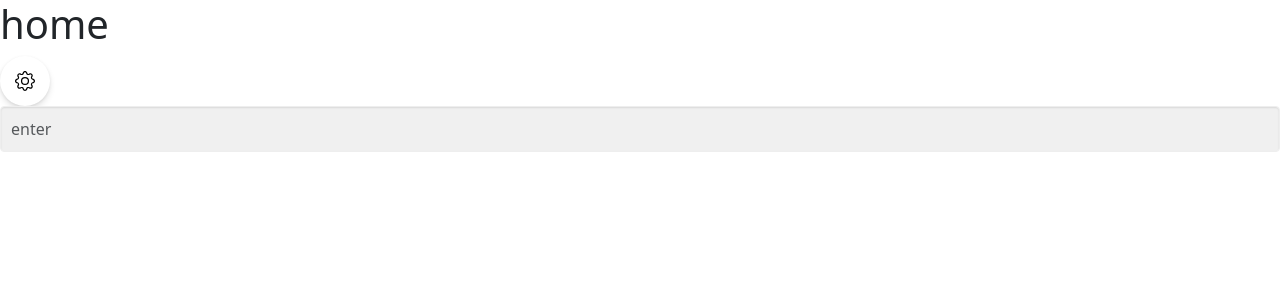
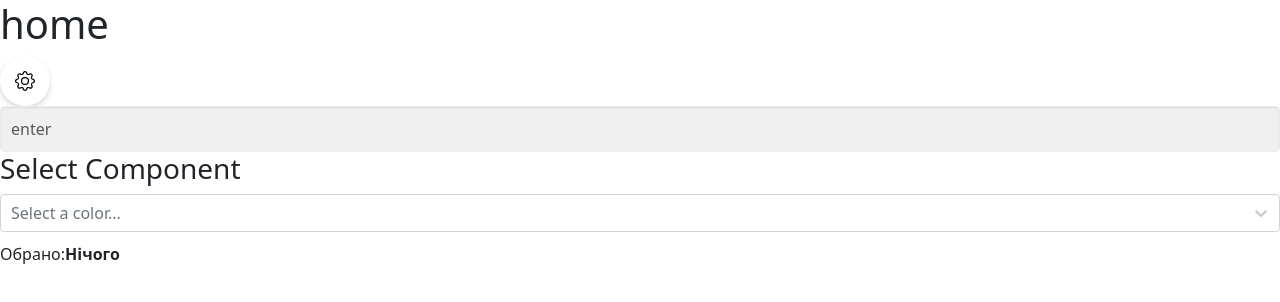
Before and after one commit to trae-op/test-task, a Next.js app: page /en in a window 1280 px wide. Shown: the top 302 px of the page. Built offline with nearby package versions, Linux system fonts and the light colour scheme.

Commit message:
Settings SelectField in process...

```diff
--- a/package.json
+++ b/package.json
@@ -18,7 +18,8 @@
     "react": "19.1.0",
     "react-bootstrap": "^2.10.10",
     "react-bootstrap-icons": "^1.11.6",
-    "react-dom": "19.1.0"
+    "react-dom": "19.1.0",
+    "react-select": "^5.10.2"
   },
   "devDependencies": {
     "@eslint/eslintrc": "^3",
--- a/src/app/[locale]/IndependentComponents.tsx
+++ b/src/app/[locale]/IndependentComponents.tsx
@@ -1,8 +1,11 @@
 "use client";
 
-import { Gear } from "react-bootstrap-icons";
+import { Gear, CaretDownFill } from "react-bootstrap-icons";
 import { CircleActionButton } from "@/components/ui/CircleActionButton";
 import { TextField } from "@/components/ui/TextField";
+import { SelectField } from "@/components/ui/SelectField";
+
+// Caret down fill
 
 export default function IndependentComponents() {
   return (
@@ -13,6 +16,7 @@ export default function IndependentComponents() {
         aria-label="settings"
       />
       <TextField type="search" placeholder="enter" />
+      <SelectField />
     </>
   );
 }
--- /dev/null
+++ b/src/components/ui/SelectField/SelectField.tsx
@@ -0,0 +1,75 @@
+"use client";
+
+import React, { useState } from "react";
+import Select, { SingleValue, ActionMeta, StylesConfig } from "react-select";
+
+interface OptionType {
+  value: string;
+  label: string;
+}
+
+type SelectedOption = SingleValue<OptionType>;
+
+const colourOptions: OptionType[] = [
+  { value: "red", label: "Red" },
+  { value: "blue", label: "Blue" },
+];
+
+const customStyles: StylesConfig<OptionType, false> = {
+  // ... (Ваші стилі залишилися незмінними)
+  control: (styles, { isFocused }) => ({
+    ...styles,
+    backgroundColor: "white",
+    border: "1px solid #ced4da",
+    borderRadius: "0.25rem",
+    minHeight: "38px",
+    boxShadow: "none",
+    "&:hover": {
+      borderColor: "#ced4da",
+    },
+  }),
+  indicatorSeparator: () => ({
+    display: "none",
+  }),
+  valueContainer: (styles) => ({
+    ...styles,
+    padding: "2px 8px",
+  }),
+  placeholder: (styles) => ({
+    ...styles,
+    color: "#6c757d",
+  }),
+};
+
+export const SelectField: React.FC = () => {
+  const [selectedItem, setSelectedItem] = useState<SelectedOption>(null);
+
+  const handleSelectChange = (
+    newValue: SelectedOption,
+    actionMeta: ActionMeta<OptionType>
+  ) => {
+    setSelectedItem(newValue);
+    console.log(`Action: ${actionMeta.action}`, newValue);
+  };
+
+  return (
+    <div>
+      <h3>Select Component</h3>
+      <Select<OptionType, false>
+        // 🚀 Ключове виправлення: Додавання instanceId
+        // Це гарантує, що ID, згенеровані react-select, будуть однаковими на сервері та клієнті.
+        // Це має бути унікальний рядок для цього конкретного селектора.
+        instanceId="colour-select-id"
+        options={colourOptions}
+        value={selectedItem}
+        onChange={handleSelectChange}
+        placeholder="Select a color..."
+        styles={customStyles}
+      />
+      <p style={{ marginTop: "10px" }}>
+        Обрано:
+        <strong>{selectedItem ? selectedItem.label : "Нічого"}</strong>
+      </p>
+    </div>
+  );
+};
--- /dev/null
+++ b/src/components/ui/SelectField/index.ts
@@ -0,0 +1 @@
+export * from "./SelectField";
```
Also changed, not shown: 1 other file (tests, documents, lock files or other folders).
